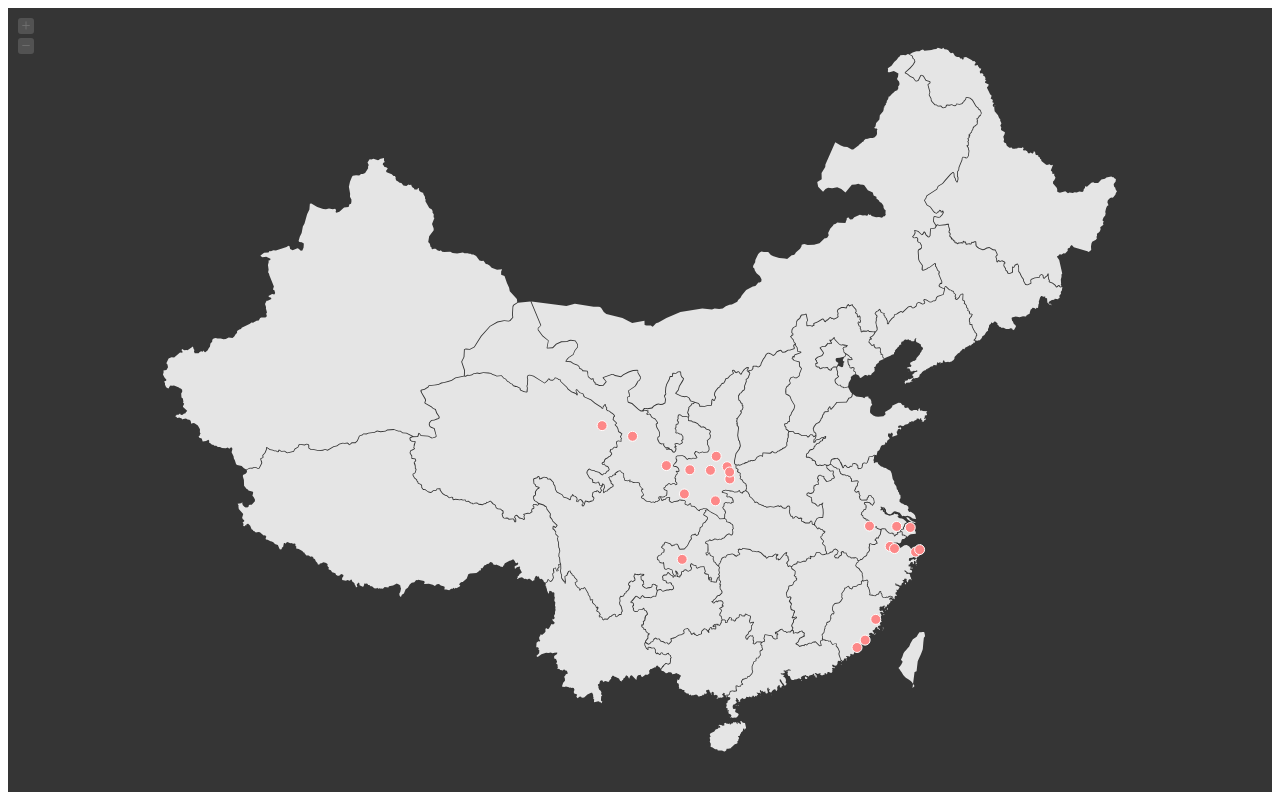
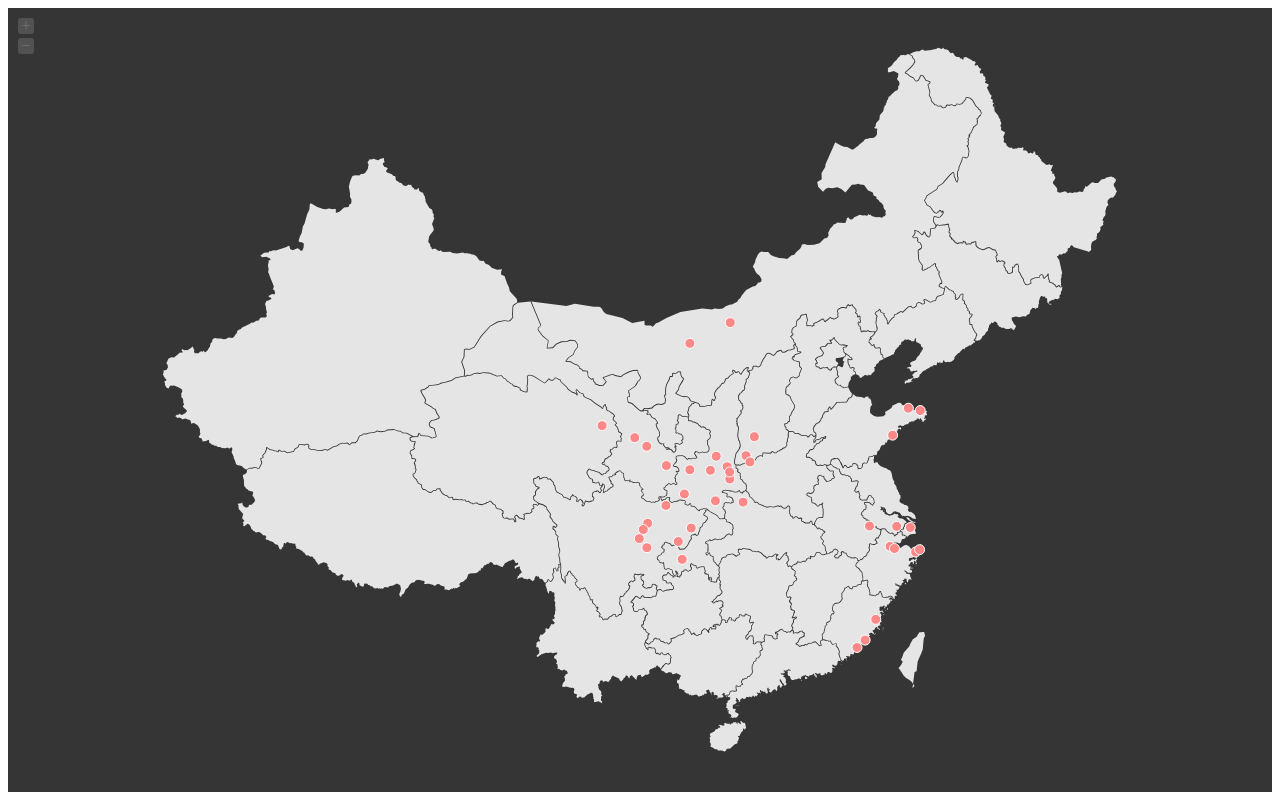
Before and after one commit to AomanHao/FootPrint, a plain HTML site: page index.html in a window 1280 px wide. Drawn offline with Linux system fonts and the light colour scheme.

Commit message:
update footprint

```diff
--- a/index.html
+++ b/index.html
@@ -85,7 +85,6 @@ mail : hello@wujiayi.vip
 
 				{latLng: [29.48, 106.89], name: '重庆'},
 
-				{latLng: [36.10, 103.71], name: '兰州'},
 				{latLng: [36.65, 101.76], name: '西宁'},
 				{latLng: [34.57, 105.88], name: '天水'},
 
@@ -105,10 +104,45 @@ mail : hello@wujiayi.vip
 				{latLng: [30.08, 120.49], name: '绍兴'},
 				{latLng: [29.89, 121.84], name: '宁波'},
 				{latLng: [30.02, 122.10], name: '舟山'},
-
+				//2104
 				{latLng: [24.88, 118.61], name: '泉州'},
 				{latLng: [26.08, 119.29], name: '福州'},
 				{latLng: [24.45, 118.09], name: '厦门'},
+				//2210
+				{latLng: [41.76, 109.97], name: '包头'},
+
+				//2302
+				{latLng: [32.44, 105.85], name: '广元'},
+				{latLng: [31.47, 104.68], name: '绵阳'},
+				{latLng: [31.13, 104.40], name: '德阳'},
+				{latLng: [30.63, 104.14], name: '成都'},
+				{latLng: [30.13, 104.63], name: '资阳'},
+				{latLng: [30.47, 106.64], name: '广安'},
+				{latLng: [31.21, 107.47], name: '达州'},
+
+				//2305
+				{latLng: [40.76, 107.38], name: '巴彦淖尔'},
+
+				//2308
+				{latLng: [36.16, 120.37], name: '青岛'},
+				{latLng: [37.54, 121.38], name: '烟台'},
+				{latLng: [37.42, 122.14], name: '威海'},
+
+				//2405
+				{latLng: [35.09, 110.98], name: '运城'},
+				{latLng: [34.76, 111.23], name: '三门峡'},
+				{latLng: [36.08, 111.51], name: '临汾'},
+
+				//2406
+				{latLng: [36.03, 103.85], name: '兰州'},
+				{latLng: [35.58, 104.62], name: '定西'},
+
+				//2408
+				{latLng: [32.62, 110.79], name: '十堰'},
+
+
+
+
 				//{latLng: [,], name: ''},
 
 
```
